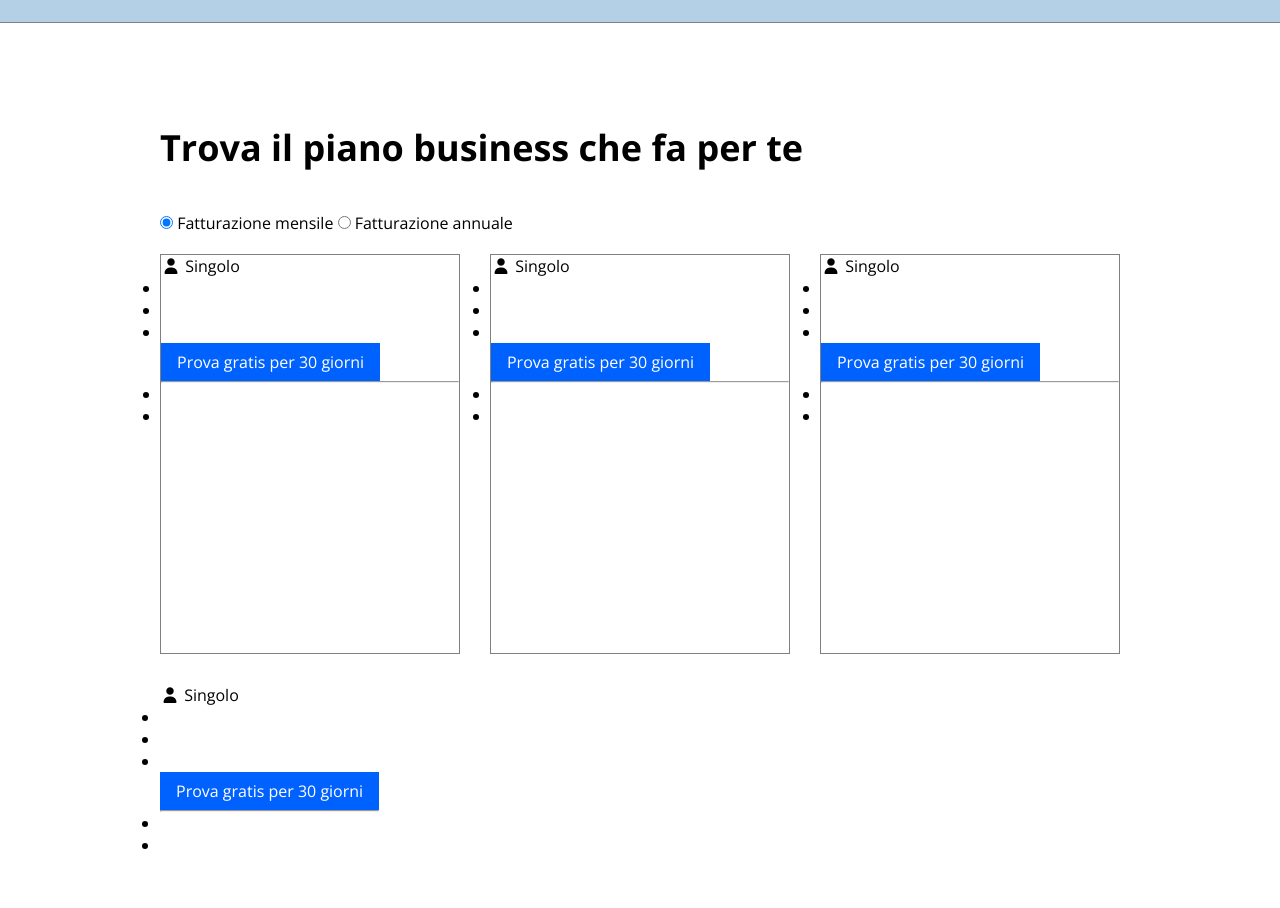
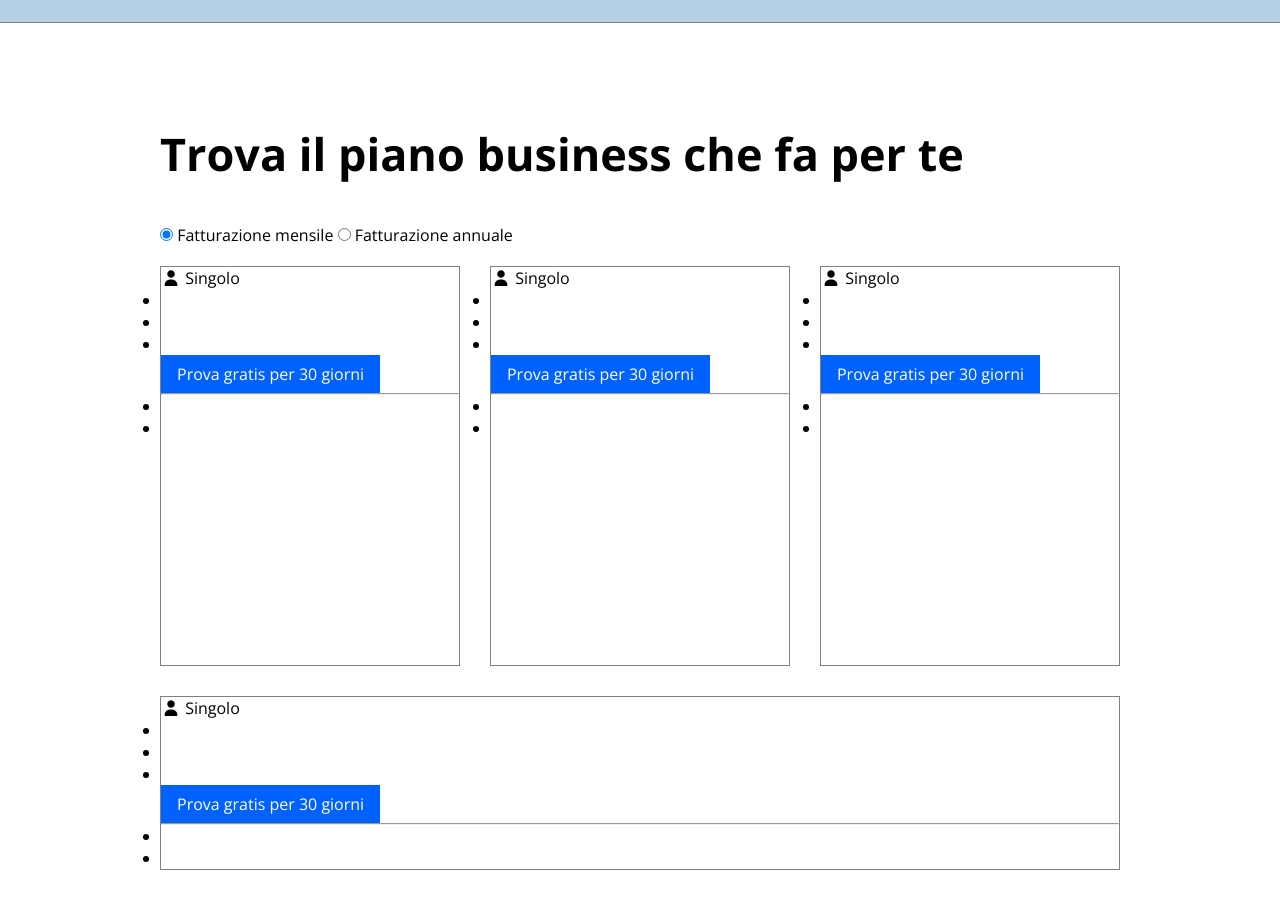
Before and after one commit to gabrielebonucci/htmlcss-dropbox, a plain HTML site: page index.html in a window 1280 px wide. Shown: the part 760-1668 px from the top of the page. Drawn offline with nearby package versions, Linux system fonts and the light colour scheme.

Commit message:
struttura base card completata

```diff
--- a/css/style.css
+++ b/css/style.css
@@ -16,7 +16,7 @@ h1{
 }
 
 h2{
-    font-size: 36px;
+    font-size: 45px;
     margin-bottom: 40px;
 }
 
@@ -152,3 +152,9 @@ header a{
     width: calc((100% - 60px) / 3);
     min-height: 400px;
 }
+
+.plan-card-horizontal{
+    border: 1px solid gray;
+    width: 100%;
+
+}
```
